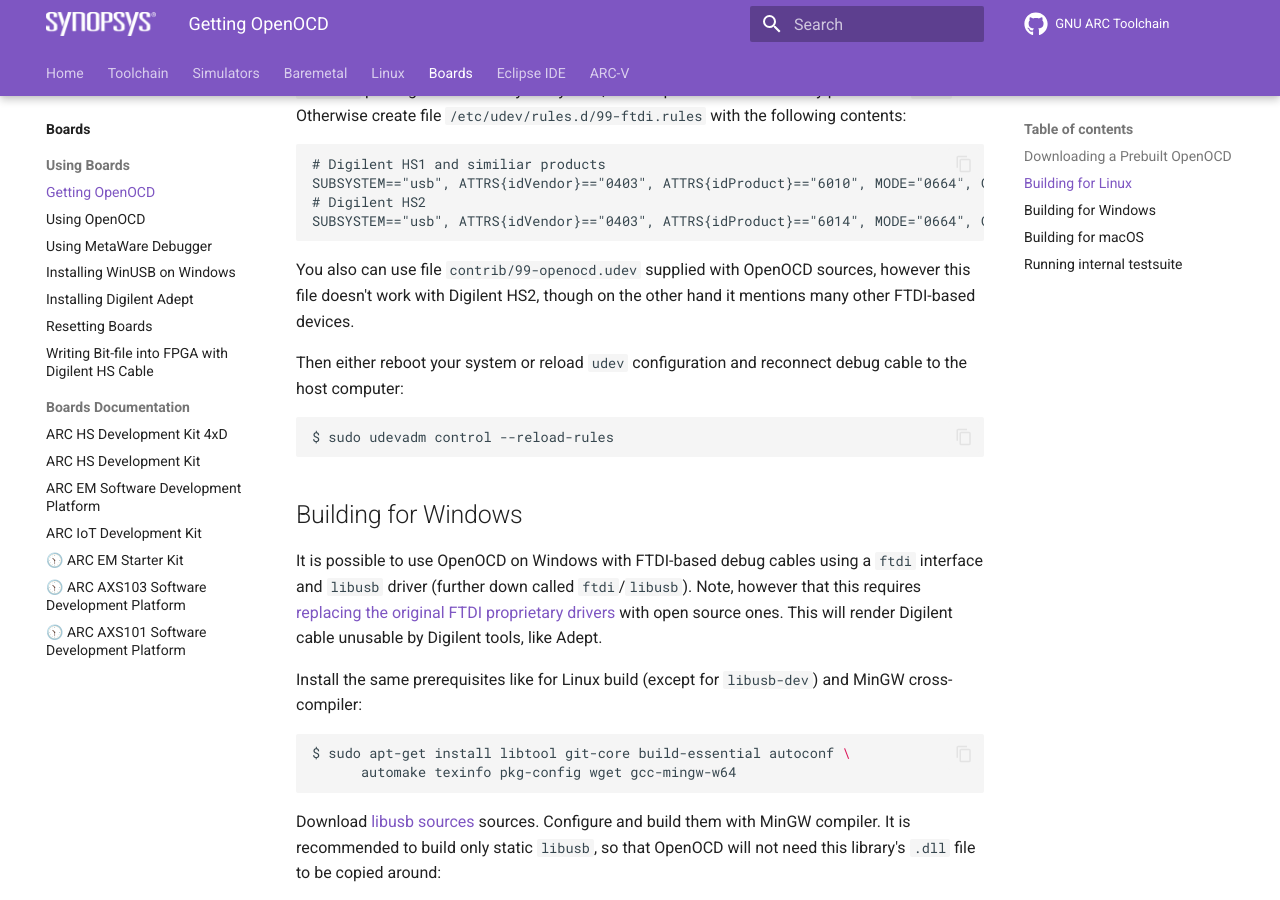
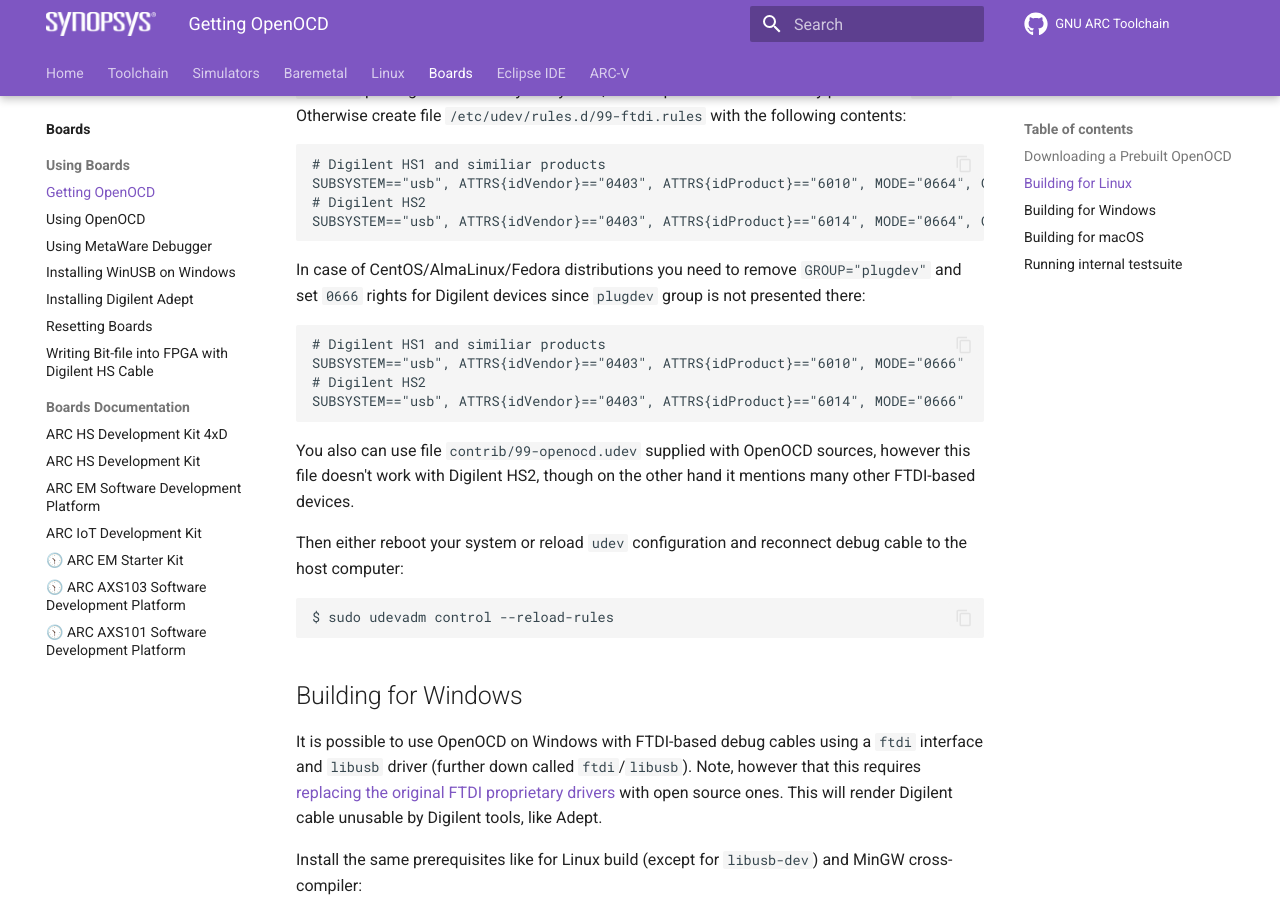
Before and after one commit to foss-for-synopsys-dwc-arc-processors/documentation, an MkDocs documentation site: the page built from docs/platforms/get-openocd.md, in a window 1280 px wide and 900 px high, scrolled down 1428 px. Built offline with MkDocs 1.6.1 and Material for MkDocs 9.7.7, drawn with Linux system fonts in a browser that asks for light colours; comment, search, counter and statistics services are not loaded; the version menu is left out.

Commit message:
openocd: Remove plugdev group and set 0666 rights for Digilent devices
Signed-off-by: Yuriy Kolerov <ykolerov@synopsys.com>

````diff
--- a/docs/platforms/get-openocd.md
+++ b/docs/platforms/get-openocd.md
@@ -71,6 +71,16 @@
 SUBSYSTEM=="usb", ATTRS{idVendor}=="0403", ATTRS{idProduct}=="6010", MODE="0664", GROUP="plugdev"
 # Digilent HS2
 SUBSYSTEM=="usb", ATTRS{idVendor}=="0403", ATTRS{idProduct}=="6014", MODE="0664", GROUP="plugdev"
+```
+
+In case of CentOS/AlmaLinux/Fedora distributions you need to remove `GROUP="plugdev"` and set
+`0666` rights for Digilent devices since `plugdev` group is not presented there:
+
+```text
+# Digilent HS1 and similiar products
+SUBSYSTEM=="usb", ATTRS{idVendor}=="0403", ATTRS{idProduct}=="6010", MODE="0666"
+# Digilent HS2
+SUBSYSTEM=="usb", ATTRS{idVendor}=="0403", ATTRS{idProduct}=="6014", MODE="0666"
 ```
 
 You also can use file `contrib/99-openocd.udev` supplied with OpenOCD sources,
````
